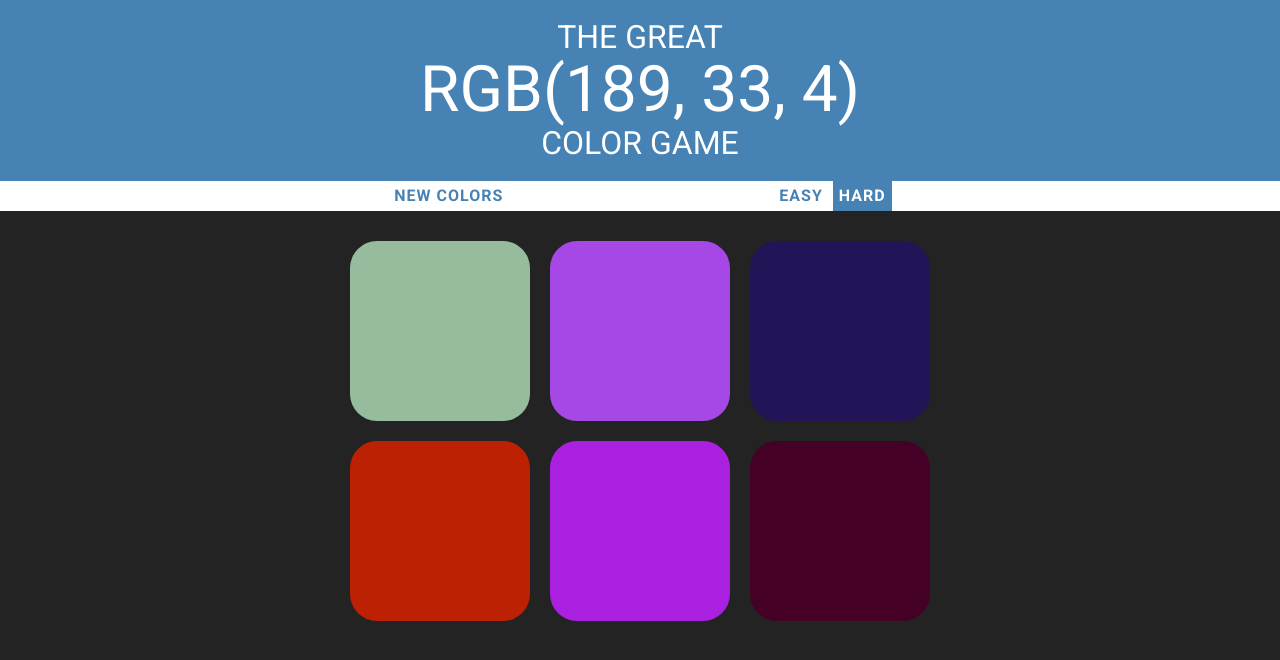
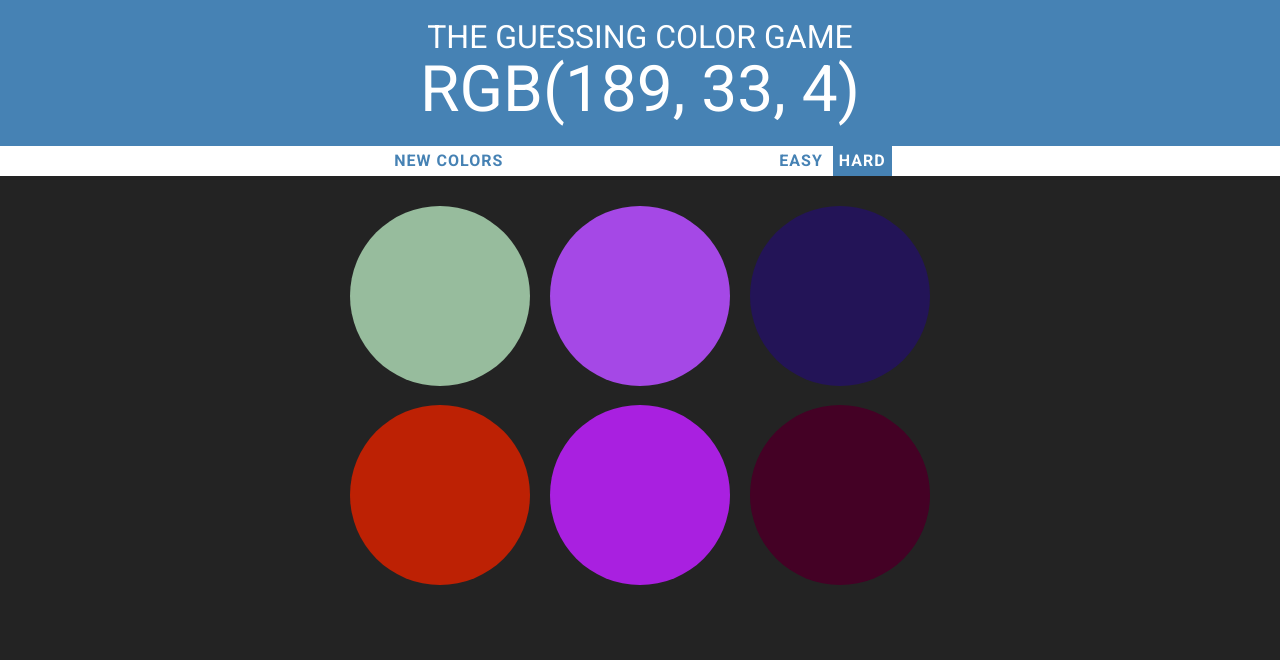
Before and after one commit to suarez8924/Portfolio, a plain HTML site: page RGB Guessing Game/index.html in a window 1280 px wide. Drawn offline with Linux system fonts and the light colour scheme.

Commit message:
added proyects

```diff
--- a/RGB Guessing Game/css/style.css
+++ b/RGB Guessing Game/css/style.css
@@ -9,7 +9,7 @@ body{
     padding-bottom: 30%;
     float: left;
     margin: 1.66%;
-    border-radius: 15%;
+    border-radius: 50%;
     transition: all 0.5s;
     -webkit-transition: all 0.5s;
     -moz-transition: all 0.5s;
--- a/RGB Guessing Game/index.html
+++ b/RGB Guessing Game/index.html
@@ -11,11 +11,9 @@
 <body>
 
     <h1 id="header">
-        The Great
+        The Guessing Color Game
         <br>
         <span id="colorDisplay">RGB</span>
-        <br>
-        Color Game
     </h1>
     <div id="stripe">
         <button id="reset">New Colors</button>
```
